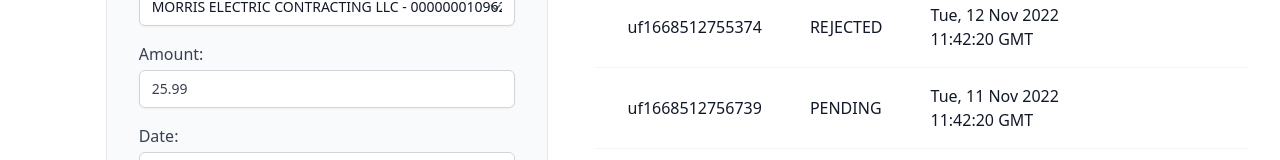
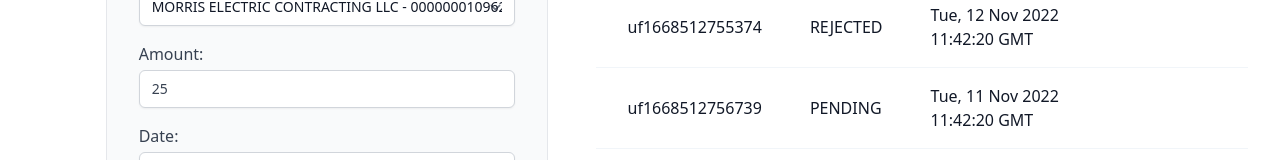
Before and after one commit to jpmorganchase/payments, a React (Create React App) app in the folder app/client/: page /payments in a window 1280 px wide. Shown: the part 300-460 px from the top of the page. Built offline with nearby package versions, Linux system fonts and the light colour scheme.

Commit message:
Changing to nicer default value for amount

```diff
--- a/app/client/src/components/sendPayments/SendPaymentForm.tsx
+++ b/app/client/src/components/sendPayments/SendPaymentForm.tsx
@@ -102,7 +102,7 @@ function SendPaymentForm({ setApiResponse, setApiError, createPaymentMutation }:
         <SelectField label="payment type" options={Object.keys(paymentTypesConfiguration)} register={register} id="paymentType" />
         <SelectField label="from" options={paymentTypesConfiguration[paymentType].accounts} register={register} id="debtorAccount" />
         <SelectField label="to" options={paymentTypesConfiguration[paymentType].accounts} register={register} id="creditorAccount" />
-        <InputField label="amount" type="number" register={register} required defaultValue={25.99} />
+        <InputField label="amount" type="number" register={register} required defaultValue={25} />
         <InputField label="date" type="date" register={register} required defaultValue={today.toISOString().split('T')[0]} />
 
       </form>
```
